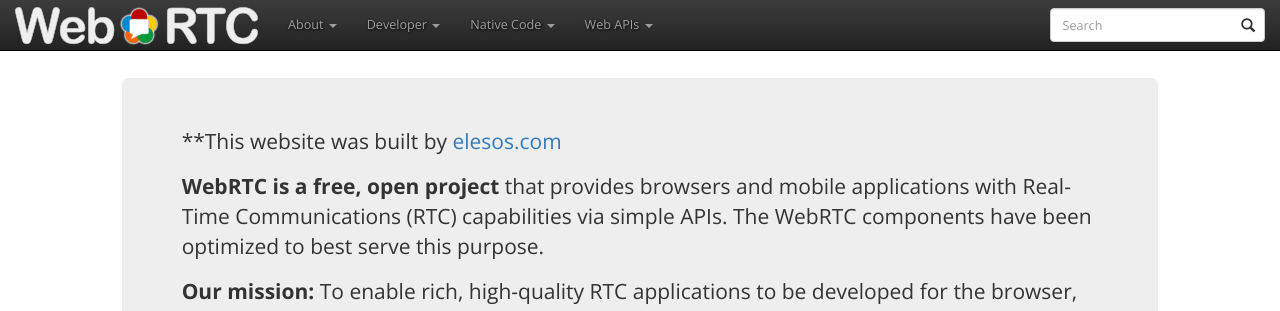
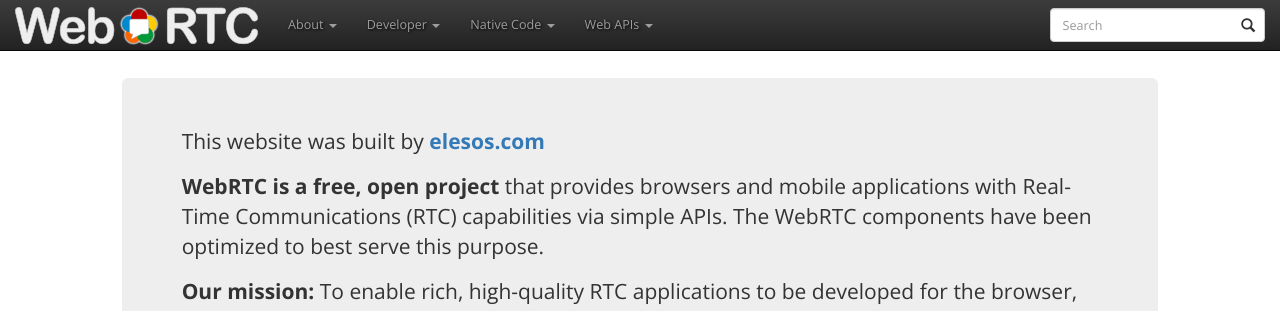
Before and after one commit to elesos/webrtc.org, a Jekyll site: the page built from index.md, in a window 1280 px wide and 900 px high. Shown: the top 311 px of the window. Built offline with Jekyll 4.4.1, drawn with Linux system fonts in a browser that asks for light colours.

```diff
--- a/index.md
+++ b/index.md
@@ -9,7 +9,7 @@ class: home
 
 <!-- <img src="{{ site.baseurl }}/assets/images/webrtc-logo-vert-retro-255x305.png" class="pull-right" style="margin-left: 2em; margin-bottom: .5em;"> -->
 
-**This website was built by [elesos.com](http://www.elesos.com/)
+This website was built by **[elesos.com](http://www.elesos.com/)**
 
 **WebRTC is a free, open project** that provides browsers and mobile
 applications with Real-Time Communications (RTC) capabilities via simple APIs.
```
